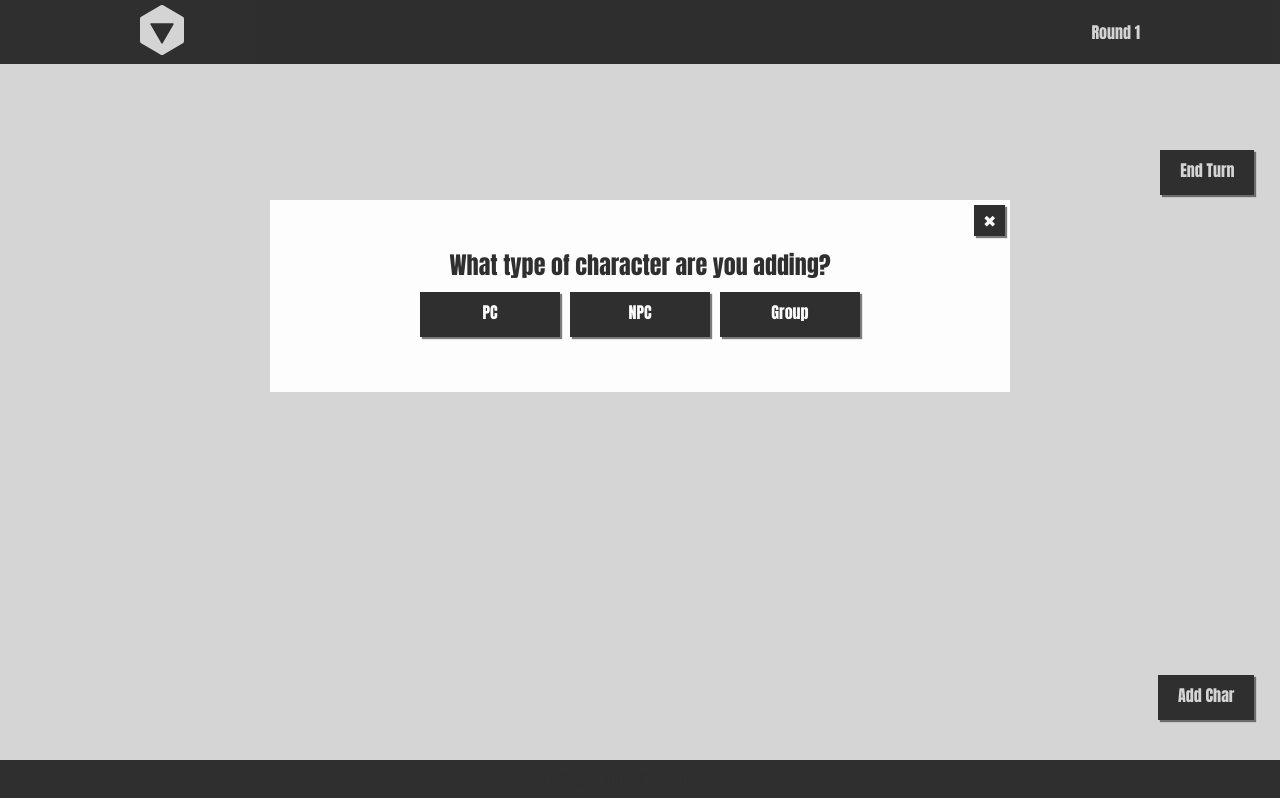
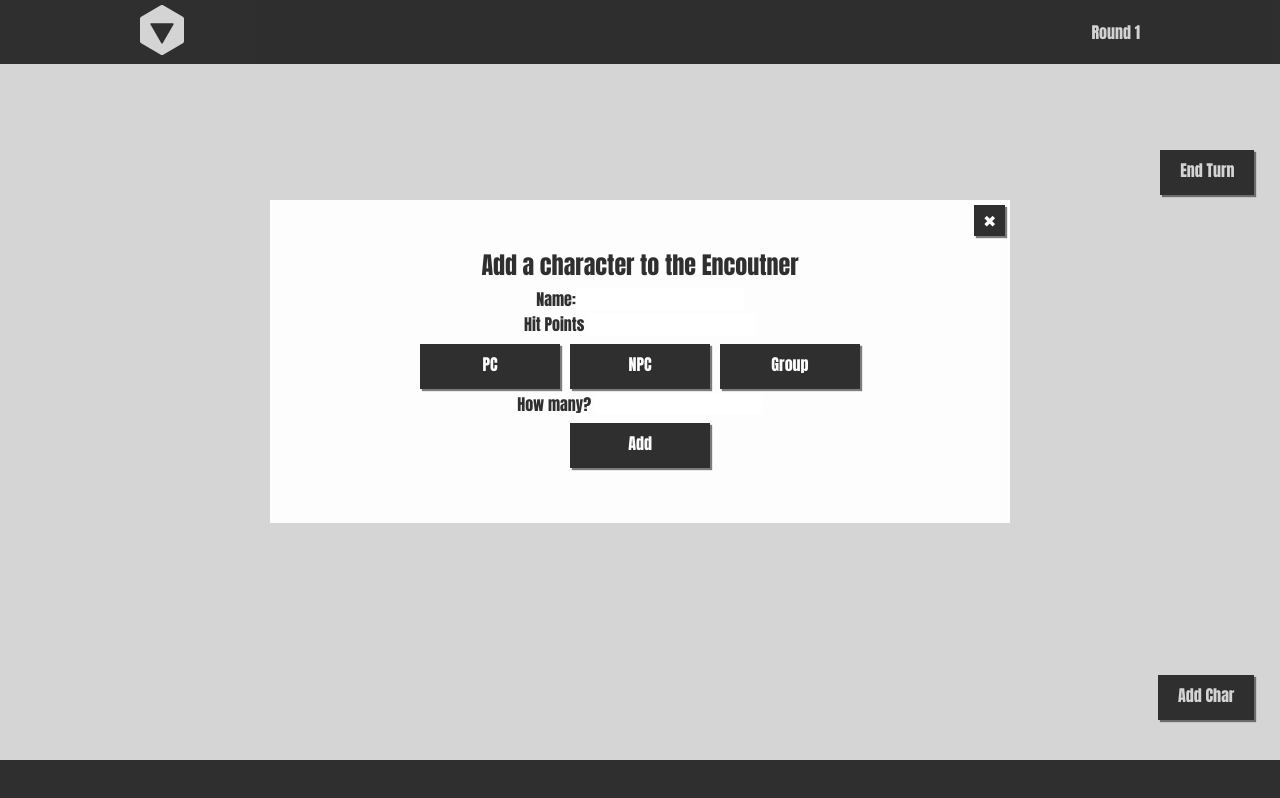
Before and after one commit to patrickwroach/inc, a React app: page / in a window 1280 px wide. Both pictures are taken after a click on the element "Add Char". Built offline with nearby package versions, Linux system fonts and the light colour scheme.

Commit message:
Adding in rudimentary Char entry  form

```diff
--- a/components/Presentational/Encounter.jsx
+++ b/components/Presentational/Encounter.jsx
@@ -9,15 +9,21 @@ export class Encounter extends React.Component {
         this.state={
                     CharData:[],
                     toggleWizard:'inactive',
+                    newName:'',
+                    newType:'',
+                    newHp:10,
+                    newInit:0,
+                    newAmount:[0]
 
                      };
         this.addHp = this.addHp.bind(this);
         this.minusHp = this.minusHp.bind(this);
         this.addChar = this.addChar.bind(this);
-        this.addPC = this.addPC.bind(this);
-        this.addNPC = this.addNPC.bind(this);
-        this.addGroup = this.addGroup.bind(this);
-
+        this.openWizard = this.openWizard.bind(this);
+        this.changeName = this.changeName.bind(this);
+        this.changeType= this.changeType.bind(this);
+        this.changeHp = this.changeHp.bind(this);
+        this.changeAmount= this.changeAmount.bind(this);
 
     }
 
@@ -40,7 +46,7 @@ export class Encounter extends React.Component {
 
 
     //Add Character Sections, specific types to be stripped out after wizard is complete
-    addChar() {
+    openWizard() {
        this.setState({toggleWizard:'active'}
                        );
     }
@@ -48,50 +54,46 @@ export class Encounter extends React.Component {
          this.setState({toggleWizard:'inactive'}
                        );
     }
-    addPC() {
-        var newArray = this.state.CharData.slice();
 
-        newArray.push({
-            name:'Sol the Halfling',
-            type: 'PC',
-            amount: [1]
-
-
-        });
-        this.setState({CharData:newArray,
-                      toggleWizard:'inactive'}
-                       );
-        }
-    addNPC() {
-        var newArray = this.state.CharData.slice();
+   addChar(){
+         var newArray = this.state.CharData.slice();
             newArray.push({
-            name:'Tarask',
-            type:'NPC',
-            hp:100,
-            hpmax:100,
-            hpInput:3,
-            amount: [1]
+            name:this.state.newName,
+            type:this.state.newType,
+            hp:this.state.newHp,
+            hpmax:this.state.newHp,
+            amount:this.state.newAmount
 
         });
         this.setState({CharData:newArray,
                        toggleWizard:'inactive'}
                        );
-        }
-    addGroup() {
-        var newArray = this.state.CharData.slice();
 
-        newArray.push({
-            name:'Goblin',
-            type:'Group',
-            hp:10,
-            hpmax:10,
-            hpInput:3,
-            amount: [0,1,2]
+
+   }
+
+    changeName(name) {
+            this.setState({
+            newName: name
         });
-    this.setState({CharData:newArray,
-                    toggleWizard:'inactive'}
-                    );
-    }
+     }
+    changeType(type) {
+            this.setState({
+                newType:type
+            });
+     }
+     changeHp(hp) {
+            this.setState({
+            newHp: hp
+        });
+     }
+    changeAmount(amount) {
+       this.setState({
+            newAmount:amount
+        });
+     }
+
+
 
 
     //Turn updater
@@ -120,6 +122,7 @@ export class Encounter extends React.Component {
                     addHp={() => this.addHp()}
                     minusHp={() => this.minusHp()}
 
+
                 />
             </li>
         );
@@ -132,7 +135,7 @@ export class Encounter extends React.Component {
             <Button
                 text="Add Char"
                 id="addCharButton"
-                onClick={() => this.addChar()}
+                onClick={() => this.openWizard()}
             />
             <Button
                 text="End Turn"
@@ -140,11 +143,14 @@ export class Encounter extends React.Component {
                 onClick={() => this.cycleTurn()}
             />
             <AddChar
+
+                onAddCharClick = {()=> this.addChar()}
                 toggleWizard = {this.state.toggleWizard}
                 closeWizard={() => this.closeWizard()}
-                addGroup={() => this.addGroup()}
-                addPC={() => this.addPC()}
-                addNPC={() => this.addNPC()}
+                onChangeName = {this.changeName}
+                onChangeType = {this.changeType}
+                onChangeHp = {this.changeHp}
+                onChangeAmount = {this.changeAmount}
             />
         </ul>
         );
--- a/components/Presentational/addChar.jsx
+++ b/components/Presentational/addChar.jsx
@@ -1,16 +1,72 @@
 import React from 'react';
 import { Button } from './button.jsx';
 export class AddChar extends React.Component {
+     constructor(props) {
+    super(props);
+        this.state={
+                        name:"",
+                        type:"",
+                        hp:0,
+                        hpmax:0,
+                        init:0,
+                        amount:2,
+
+                    }
+
+        this.handleNewName = this.handleNewName.bind(this);
+        this.handleNewPC = this.handleNewPC.bind(this);
+        this.handleNewGroup= this.handleNewGroup.bind(this);
+        this.handleNewNPC = this.handleNewNPC.bind(this);
+        this.handleNewHp= this.handleNewHp.bind(this);
+        this.handleNewAmount = this.handleNewAmount.bind(this);
+
+
+     }
+
+    handleNewName(e) {
+        const name = e.target.value;
+        this.props.onChangeName(name);
+    }
+
+    handleNewPC() {
+        const type='PC';
+        this.props.onChangeType(type);
+    }
+    handleNewNPC() {
+        const type='NPC';
+        this.props.onChangeType(type);
+    }
+    handleNewGroup() {
+        const type='Group';
+        this.props.onChangeType(type);
+    }
+
+    handleNewHp(e) {
+    const hp= e.target.value;
+    this.props.onChangeHp(hp)
+    }
+
+    handleNewAmount(e) {
+    const amount = e.target.value;
+    this.props.onChangeAmount(amount)
+    }
+
     render() {
        return (
         <div id="add-char-wizard" className={this.props.toggleWizard}>
             <div className="choice-container">
             <Button id="closer" text="&#10006;" onClick={() => this.props.closeWizard()} />
-                <h2> What type of character are you adding? </h2>
+                <h2> Add a character to the Encoutner </h2>
                 <div className="input-container">
-                    <Button text="PC" onClick={() => this.props.addPC()} />
-                    <Button  text="NPC" onClick={() => this.props.addNPC()} />
-                    <Button  text="Group" onClick={() => this.props.addGroup()} />
+                    <h1>{this.props.nameT}</h1>
+                    <p>Name:<input onChange={this.handleNewName}  type="text" /></p>
+                    <p>Hit Points <input onChange={this.handleNewHp} type="number" /></p>
+                    <Button text="PC" onClick={() => this.handleNewPC()} />
+                    <Button  text="NPC" onClick={() => this.handleNewNPC()} />
+                    <Button  text="Group" onClick={() => this.handleNewGroup()} />
+                     <p>How many? <input onChange={this.handleNewAmount} type="number" min="1"/></p>
+                    <Button text="Add" onClick={() => this.props.onAddCharClick()} />
+
                 </div>
             </div>
         </div>
--- a/components/Presentational/initgroup.jsx
+++ b/components/Presentational/initgroup.jsx
@@ -28,8 +28,13 @@ export class InitGroup extends React.Component {
         }
     }
     render() {
-        const Characters =  this.props.CharData.amount.map(()=>
-                <div className="char-bar">
+        const amountArr = [0];
+        const amountInt = parseInt(this.props.CharData.amount);
+        amountArr.length = amountInt;
+        amountArr.fill(0);
+        //To Be Cleaned Up: Joe, Passing arrays as props kept wiping their length or their content and keeping them as a blank array, and the map function wasn't picking up on the blank arrays, so I just fill it here
+        const Characters = amountArr.map((amountArr, index)=>
+                <li key={index} className="char-bar">
                     <div className="char-name">
                         <h1 >{this.props.CharData.name}</h1>
                     </div>
@@ -42,7 +47,7 @@ export class InitGroup extends React.Component {
                             <Button onClick={() => this.props.minusHp()} text="-" target={this.props.target} />
                         </div>
                     </div>
-                </div>
+                </li>
         );
 
         return (
```
